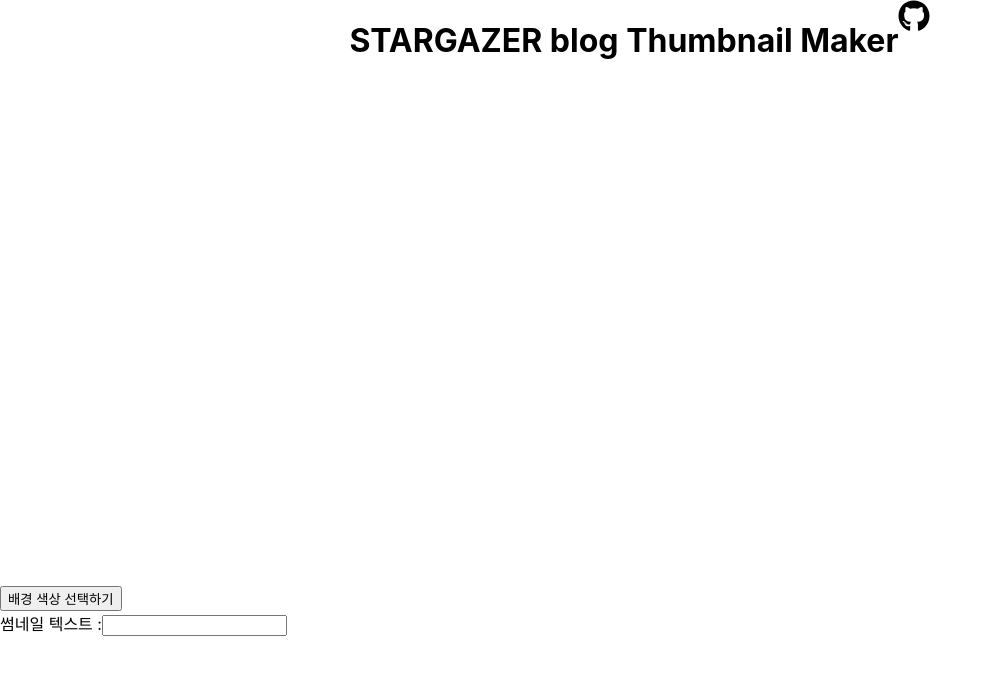
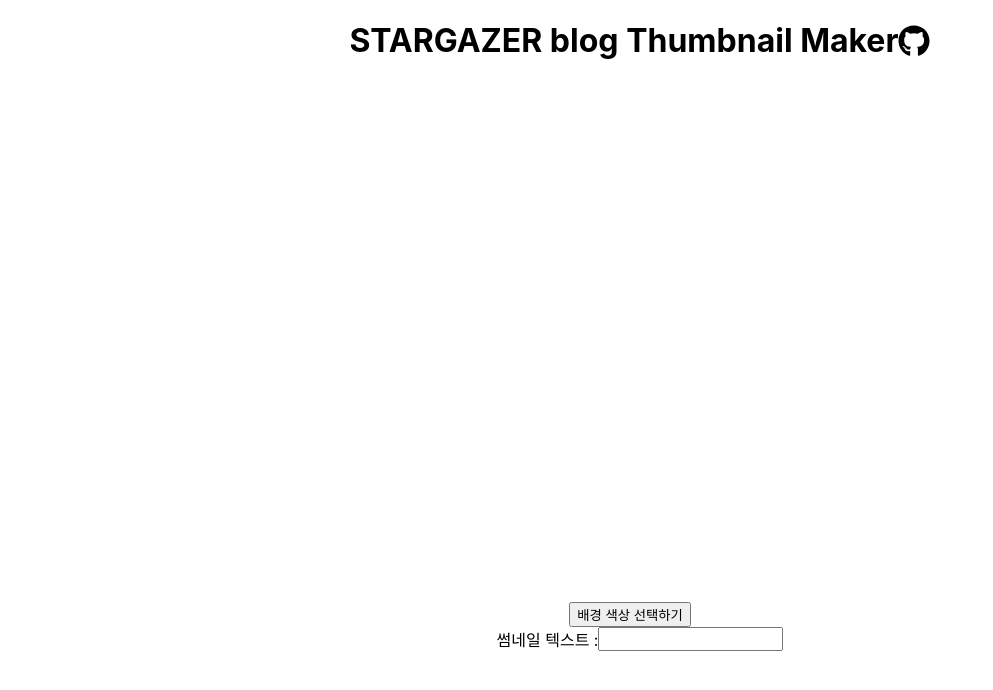
Before and after one commit to HarenKei/Thumbnail_Maker, a React (Create React App) app: page / in a window 1280 px wide. Shown: the top 690 px of the page, without its empty margins (0-993 px from the left). Built offline with nearby package versions, Linux system fonts and the light colour scheme.

Commit message:
Update App.css : add some CSS style

```diff
--- a/src/App.css
+++ b/src/App.css
@@ -2,4 +2,37 @@
   display : flex;
   flex-flow : nowrap row;
   justify-content : center;
+  align-items: center;
 }
+
+#divGithubLink{
+  display: flex;
+  flex-direction: row;
+  align-items: center;
+  justify-content:end;
+}
+
+#divCanvas{
+  display: flex;
+  flex-flow : nowrap row;
+  justify-content: center;
+}
+
+#divColorpicker{
+  display: flex;
+  flex-flow:nowrap column;
+  justify-content: center;
+  align-items: center;
+
+  padding-top:20px;
+}
+
+#divColorpicker button{
+  margin-right:20px;
+}
+
+#divTextInput{
+  display: flex;
+  flex-flow: nowrap row;
+  justify-content: center;
+}
--- a/src/App.js
+++ b/src/App.js
@@ -31,9 +31,12 @@
   <div>
     <div id="divHeader">
         <h1>STARGAZER blog Thumbnail Maker</h1>
-        <a href="https://heibondk.tistory.com"><FontAwesomeIcon icon={faGithub} color="black" size="2x"/></a>
+
+        <div id="divGithubLink">
+            <a href="https://heibondk.tistory.com"><FontAwesomeIcon icon={faGithub} color="black" size="2x"/></a>
+        </div>
     </div>
-    <div>
+    <div id="divCanvas">
       <canvas
         ref={ canvas }
         width="800px"
@@ -42,7 +45,7 @@
 
     </div>
 
-    <div>
+    <div id="divColorpicker">
       <button onClick={()=>setShowButton(showButton=>!showButton)}>
         {showButton ? '배경 색상 선택창 닫기' : '배경 색상 선택하기'}
       </button>
@@ -54,7 +57,7 @@
 
     </div>
 
-    <div>
+    <div id="divTextInput">
       썸네일 텍스트 :
       <input type="text"
         value={ thumbText }
```
